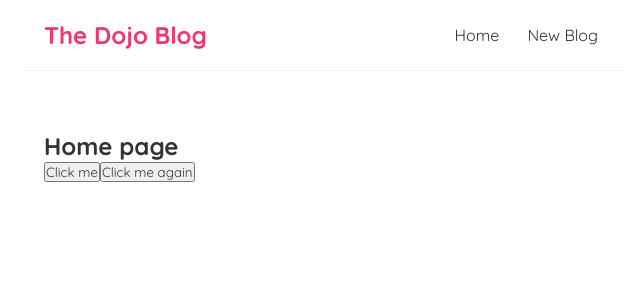
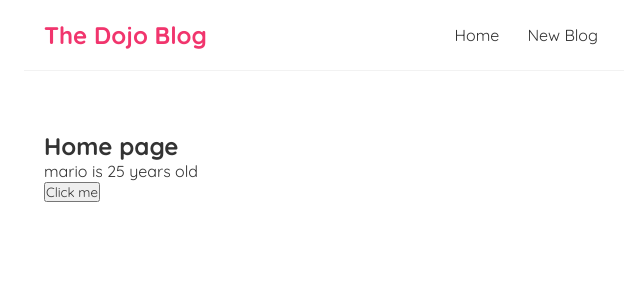
Before and after one commit to mostmojo/dojo-blog, a React (Create React App) app: page / in a window 1280 px wide. Shown: the top 300 px of the page, without its empty margins (316-956 px from the left). Built offline with nearby package versions, Linux system fonts and the light colour scheme.

Commit message:
Test useState hook

```diff
--- a/src/Home.js
+++ b/src/Home.js
@@ -1,20 +1,21 @@
+import { useState } from 'react';
+
 const Home = () => {
+  // let name = "mario";
+  const [name, setName] = useState('mario');
+  const [age, setAge] = useState(25);
 
-  const handleClick = (e) => {
-    console.log("hello, ninjas", e)
+  const handleClick = () => {
+    setName('luigi');
+    setAge(30);
   }
 
-  const handleClickAgain = (name, e) => {
-    console.log("hello " + name, e.target)
-  }
 
   return (
     <div className="home">
       <h2>Home page</h2>
+      <p>{ name } is { age } years old</p>
       <button onClick={handleClick}>Click me</button>
-      <button onClick={(e) => {
-        handleClickAgain('mario', e)
-      }}>Click me again</button>
     </div>
    );
 }
```
